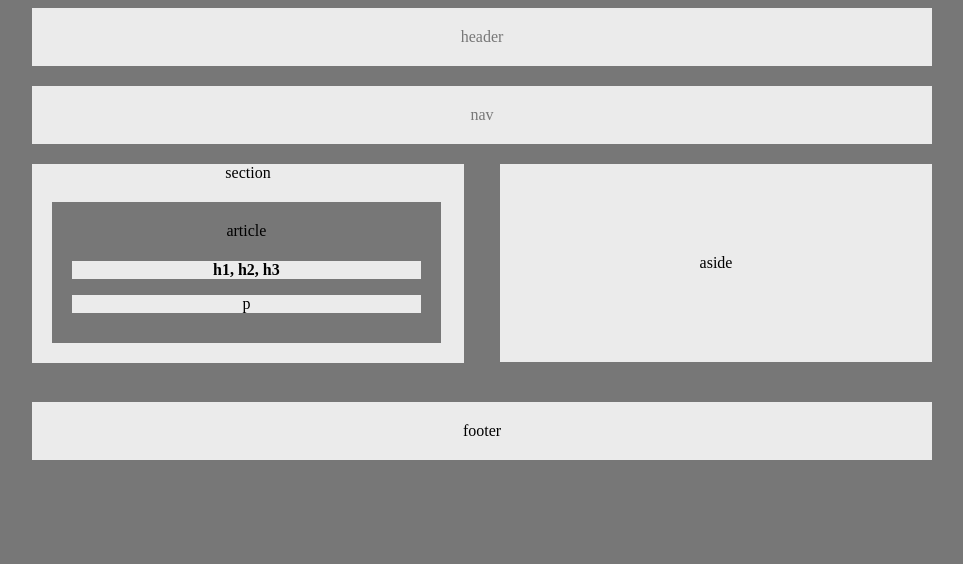
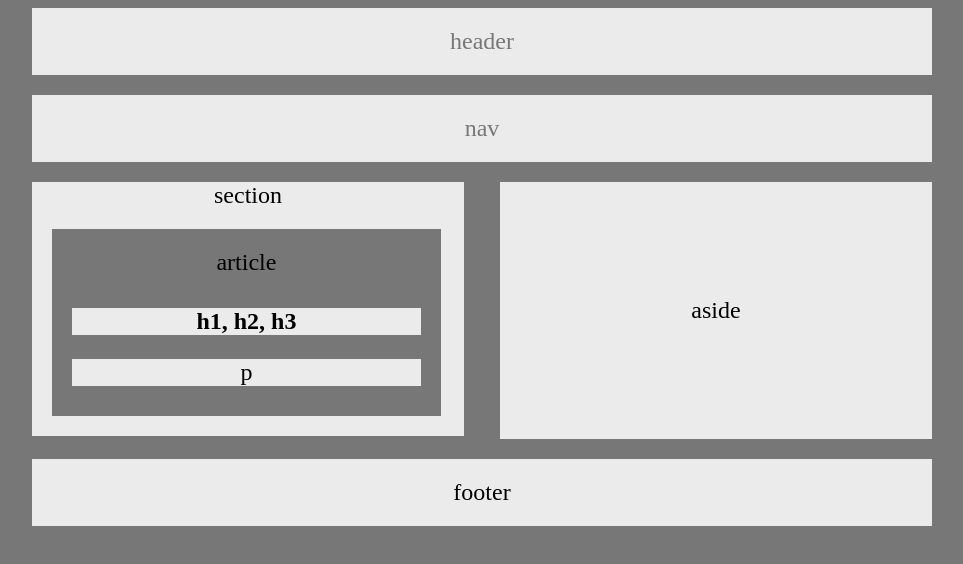
Before and after one commit to micbury/HW-Wireframe, a plain HTML site: page index.html in a window 1280 px wide. Shown: the whole page, without its empty margins (6-969 px from the left). Drawn offline with Linux system fonts and the light colour scheme.

Commit message:
<update files>

```diff
--- a/style.css
+++ b/style.css
@@ -6,6 +6,9 @@
 body {
     background-color: #777;
     width: 960px;
+    font-size: 18pt;
+    font-family: ariel;
+
 }
 
 
@@ -57,10 +60,9 @@ article {
 
 
 aside {
-    padding: 90px;
+    padding: 115px;
     float: right;
     width: 45%;
-    margin-bottom: 20px;
     margin-right: 30px;
     background: #ebebeb;
 
```
